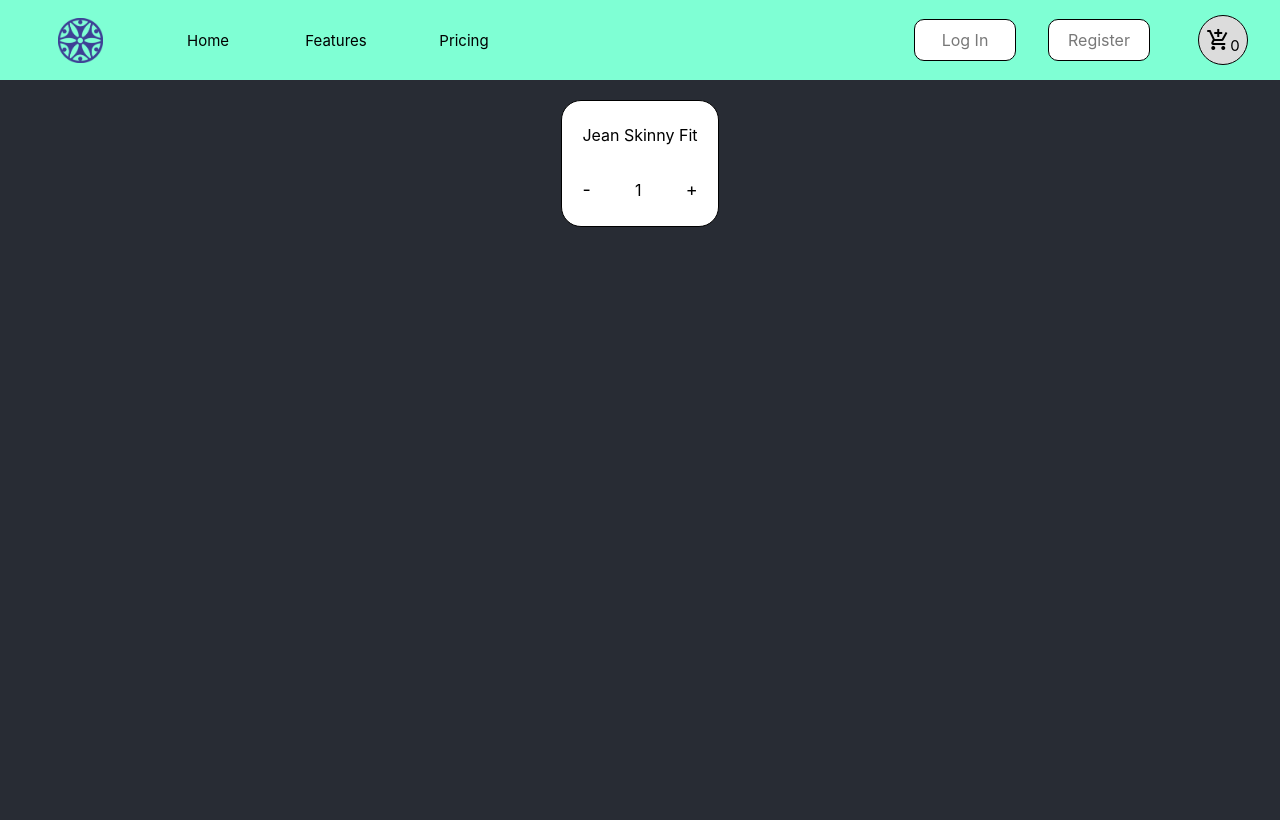
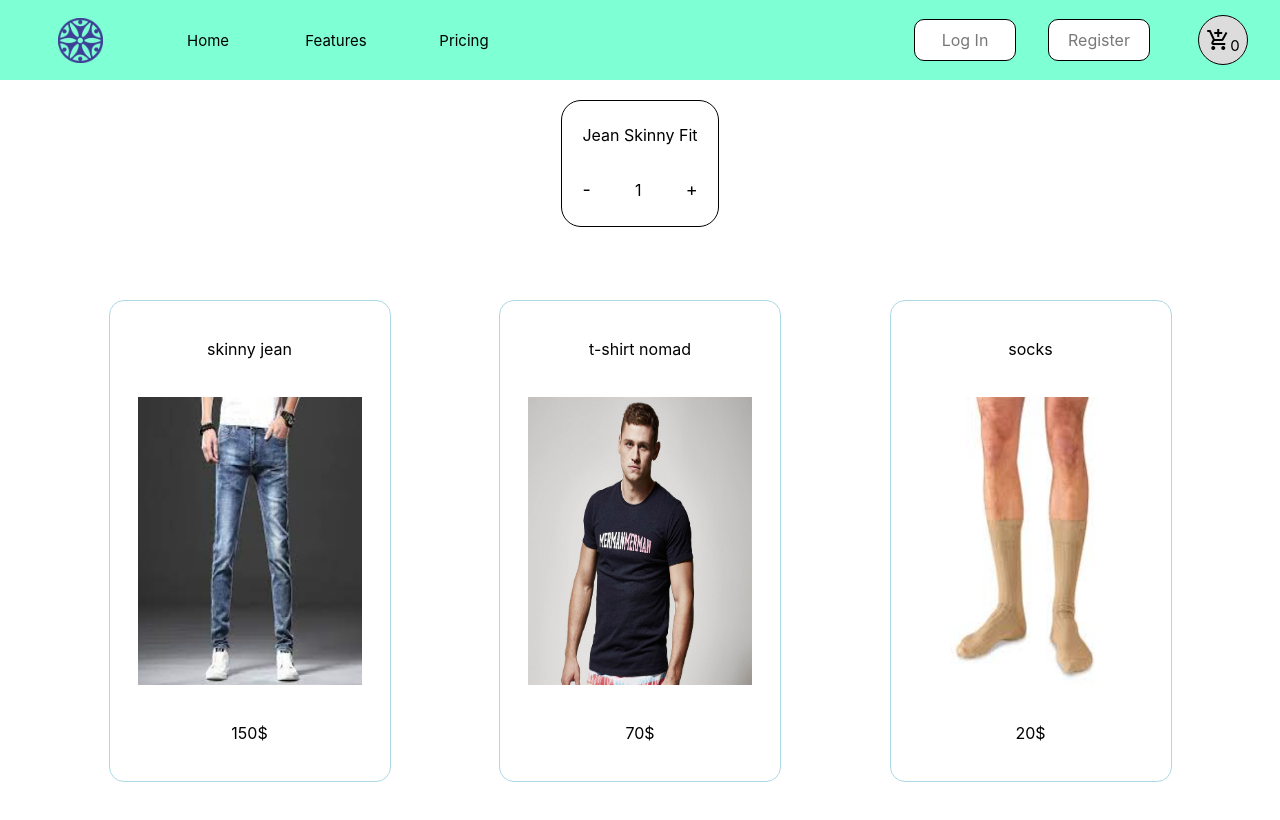
Before and after one commit to rdirube/Primer-desafio-curso-react, a React (Create React App) app: page / in a window 1280 px wide. Shown: the top 820 px of the page. Built offline with nearby package versions, Linux system fonts and the light colour scheme.

Commit message:
challenge 5 ready

```diff
--- a/src/componentes/Item.js
+++ b/src/componentes/Item.js
@@ -1,15 +1,13 @@
 
 
 
-const Item = ({id,title, price, pictureUrl}) => {
-
-
+const Item = ({item}) => {
 
    return (
-       <div>
-           <p>{title}</p>
-           <img src={pictureUrl}></img>
-           <p>{price}</p>
+       <div style={{width:'35vh', height:'60vh' , border: '1px solid #ADD8E6', borderRadius:'15px', display:'flex', flexDirection:'column' ,justifyContent:'space-evenly', alignItems:'center'}}>
+           <p style={{color:'black'}}>{item.title}</p>
+           <img style={{width:'80%', height: '60%'}} src={item.pictureUrl}></img>
+           <p style={{color:'black'}}>{item.price}$</p>
        </div>
    )
 }
--- a/src/componentes/ItemList.js
+++ b/src/componentes/ItemList.js
@@ -3,12 +3,11 @@ import tShirt from '../assets/t-shirt.jpg'
 import socks from '../assets/socks.jpeg'
 import { v4 as uuid } from 'uuid';
 import Item from './Item';
-
+import { useEffect } from 'react';
 
 const ItemList = () => {
 
     const items =[
-
         {
             id:uuid(),
             title:'skinny jean',
@@ -29,16 +28,32 @@ const ItemList = () => {
             price:20,
             pictureUrl:socks
         }
+    ];
 
-    ]
+    useEffect(() => {
+    setTimeout(()=> {
+        const randomItem = items[Math.floor((Math.random()*items.length))];
+        const  asynFunction =  new Promise((resolve, reject) => {
+            resolve(true)
+        }).then(res => {
+         console.log(randomItem)
+        })
+
+        console.log(randomItem);
+    },2000)
+
+    })
 
 
-    const itemsGenerator = items.map( item =>  <Item item = {item}></Item>)
 
 
-    return
-  (
-      <div>{itemsGenerator}</div>
+    const itemsGenerator = items.map( (item) =>  <Item key = {item.id} item = {item}></Item>);
+
+
+    return  (
+      <div style={{width:'100%', height:'50vh', display:'flex', justifyContent:'space-evenly', marginTop:'5vh', flexWrap:'wrap'}}>
+          {itemsGenerator}
+    </div>
   )
 
 }
--- a/src/estilos/navBar.css
+++ b/src/estilos/navBar.css
@@ -56,7 +56,6 @@
 }
 
 .App-header {
-    background-color: #282c34;
     min-height: 100vh;
     display: flex;
     flex-direction: column;
```
